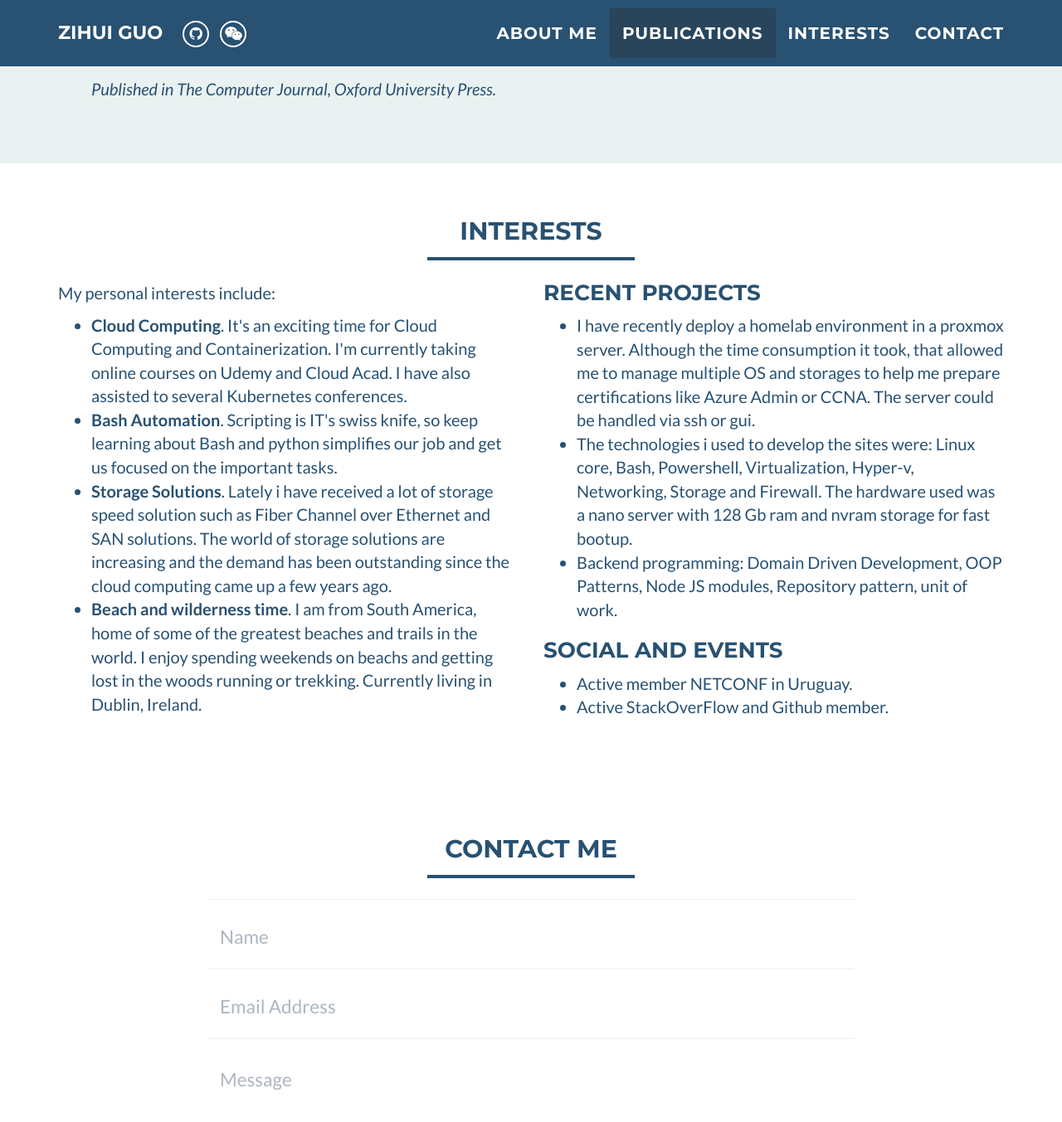
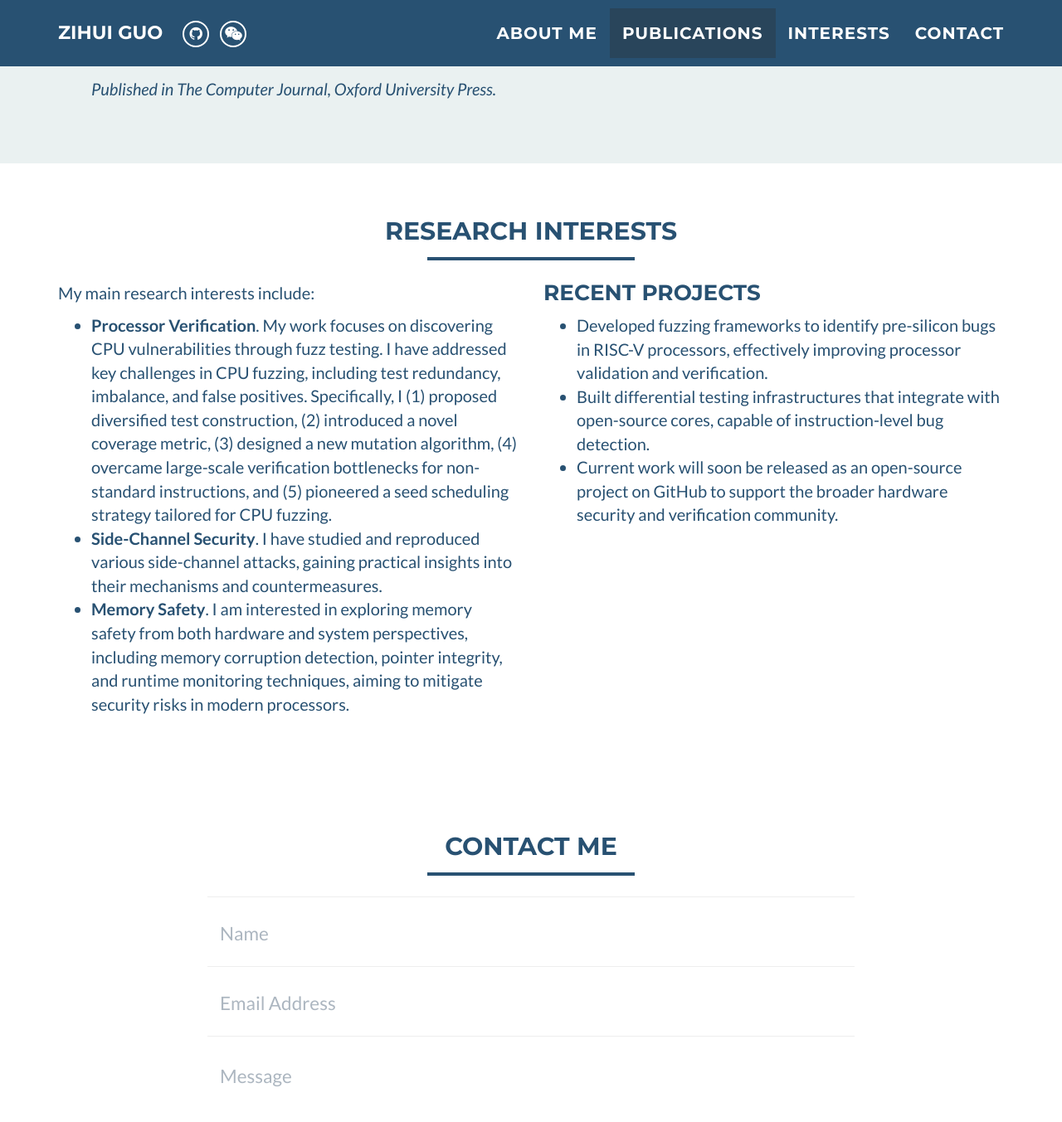
Before and after one commit to youzi27/youzi27.github.io, a Jekyll site: the page built from index.html, in a window 1280 px wide and 1400 px high, scrolled down 1698 px. Shown: the top 1353 px of the window at 83% size. Built offline with Jekyll 4.4.1, drawn with Linux system fonts in a browser that asks for light colours.

Commit message:
Initial resume3

```diff
--- a/_includes/interests.html
+++ b/_includes/interests.html
@@ -2,58 +2,52 @@
   <div class="container">
     <div class="row">
       <div class="col-lg-12 text-center">
-                <h2>Interests</h2>
+        <h2>Research Interests</h2>
         <hr />
       </div>
     </div>
     <div class="row">
       <div class="col-sm-6">
         <p>
-			    My personal interests include:
+          My main research interests include:
         </p>
         <ul>
           <li>
-				 <b>Cloud Computing</b>. It's an exciting time for Cloud Computing and Containerization. I'm currently taking online courses on Udemy and Cloud Acad. I have also assisted to several Kubernetes conferences.
+            <b>Processor Verification</b>. My work focuses on discovering CPU vulnerabilities through fuzz testing. I have addressed key challenges in CPU fuzzing, including test redundancy, imbalance, and false positives.
+            Specifically, I (1) proposed diversified test construction, (2) introduced a novel coverage metric, (3) designed a new mutation algorithm, (4) overcame large-scale verification bottlenecks for non-standard instructions, and (5) pioneered a seed scheduling strategy tailored for CPU fuzzing.
           </li>
           <li>
-				  <b>Bash Automation</b>. Scripting is IT's swiss knife, so keep learning about Bash and python simplifies our job and get us focused on the important tasks.
+            <b>Side-Channel Security</b>. I have studied and reproduced various side-channel attacks, gaining practical insights into their mechanisms and countermeasures.
           </li>
           <li>
-				<b>Storage Solutions</b>.  Lately i have received a lot of storage speed solution such as Fiber Channel over Ethernet and SAN solutions.
-				The world of storage solutions are increasing and the demand has been outstanding since the cloud computing came up a few years ago.
-			</li>
-			  <li>
-				  <b>Beach and wilderness time</b>. I am from South America, home of some of the greatest beaches and trails in the world. I enjoy spending weekends
-          on beachs and getting lost in the woods running or trekking. Currently living in Dublin, Ireland.
+            <b>Memory Safety</b>. I am interested in exploring memory safety from both hardware and system perspectives, including memory corruption detection, pointer integrity, and runtime monitoring techniques, aiming to mitigate security risks in modern processors.
           </li>
         </ul>
       </div>
+
       <div class="col-sm-6">
         <h3 style="margin-top:0">Recent Projects</h3>
         <ul>
           <li>
-          I have recently deploy a homelab environment in a proxmox server. Although the time consumption it took, that allowed me to
-		  manage multiple OS and storages to help me prepare certifications like Azure Admin or CCNA.
-		  The server could be handled via ssh or gui.
+            Developed fuzzing frameworks to identify pre-silicon bugs in RISC-V processors, effectively improving processor validation and verification.
           </li>
           <li>
-          		The technologies i used to develop the sites were:
-				Linux core, Bash, Powershell, Virtualization, Hyper-v, Networking, Storage and Firewall.
-				The hardware used was a nano server with 128 Gb ram and nvram storage for fast bootup.
+            Built differential testing infrastructures that integrate with open-source cores, capable of instruction-level bug detection.
           </li>
           <li>
-			Backend programming: Domain Driven Development, OOP Patterns, Node JS modules, Repository pattern, unit of work.
+            Current work will soon be released as an open-source project on GitHub to support the broader hardware security and verification community.
           </li>
         </ul>
-  		    <h3>Social and Events</h3>
+
+        <!-- <h3>Academic Activities</h3>
         <ul>
           <li>
-  			  Active member NETCONF in Uruguay.
+            Active participation in international security conferences (e.g., CCS, S&P, ACSAC), presenting and publishing research on processor fuzzing and hardware security.
           </li>
           <li>
-			  Active StackOverFlow and Github member.
+            Engaged in collaborative projects with peers and mentors, bridging rigorous research with practical processor security applications.
           </li>
-		   </ul>
+        </ul> -->
       </div>
     </div>
   </div>
```
Lines whose indentation alone changed are shown as unchanged.
